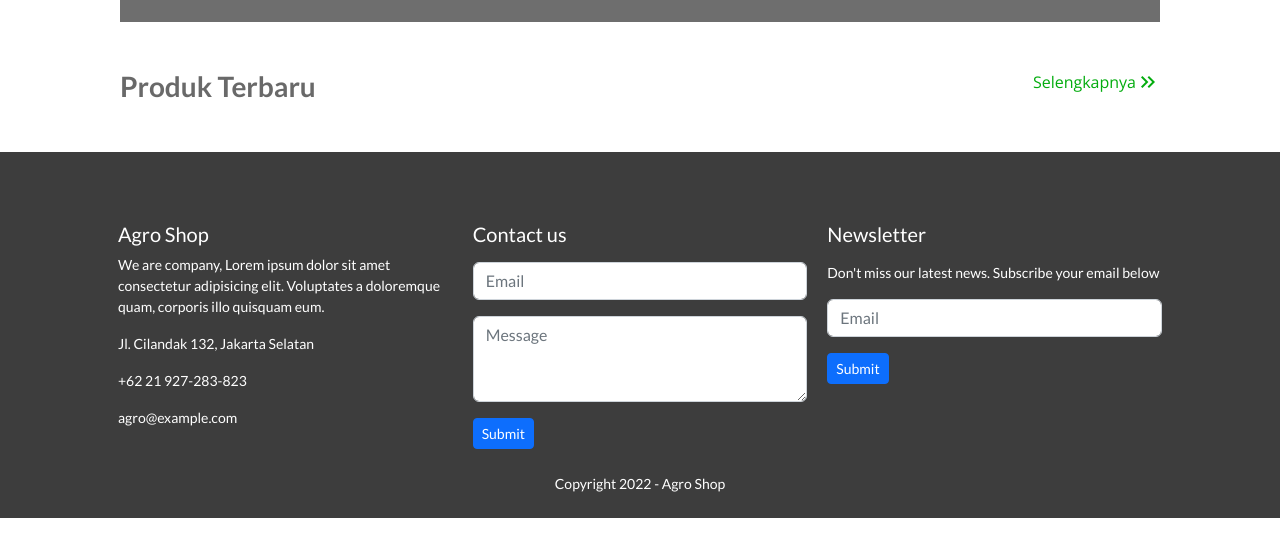
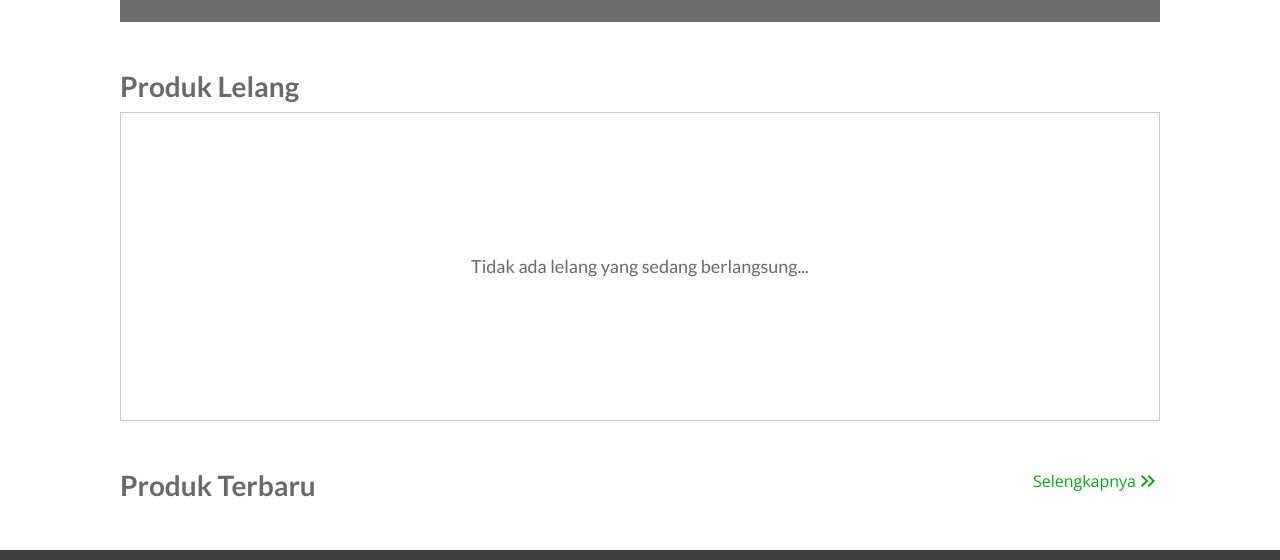
Before and after one commit to anshacerbia2/h8-final-project-client, a React (Create React App) app: page / in a window 1280 px wide. Shown: the part 861-1421 px from the top of the page. Before the commit the page ends 1379 px from the top, so only its background shows below. Built offline with nearby package versions, Linux system fonts and the light colour scheme; no server answers; grey boxes are pictures that could not be loaded.

Commit message:
home lelang card

```diff
--- a/src/pages/HomePage.js
+++ b/src/pages/HomePage.js
@@ -2,7 +2,7 @@ import "../css/home.css";
 import { useEffect } from "react";
 import { useDispatch, useSelector } from "react-redux";
 import { useNavigate } from "react-router-dom";
-import { fetchLatestProducts } from "../store/actions";
+import { fetchAuctions, fetchLatestProducts } from "../store/actions";
 import CardAuction from "../components/CardAuction";
 import CardProduct from "../components/CardProduct";
 import { Link } from "react-router-dom";
@@ -11,9 +11,11 @@ export default function HomePage() {
   const dispatch = useDispatch();
   const navigate = useNavigate();
   const { productsLatest } = useSelector((state) => state.productReducer);
+  const { auctions } = useSelector((state) => state.globalReducer);
 
   useEffect(() => {
     dispatch(fetchLatestProducts())
+    dispatch(fetchAuctions())
   }, []);
 
   return (
@@ -145,6 +147,28 @@ export default function HomePage() {
         {/* Section Lelang */}
         <div className="row">
           <div className="col">
+            <h3 style={{ fontFamily: 'Lato', fontWeight: 700, color: '#696969' }}>Produk Lelang</h3>
+          </div>
+        </div>
+        {
+          auctions.length ?
+            <div className="custom-row-1 mb-5">
+              <CardProduct products={auctions} />
+            </div>
+            :
+            <div
+              className="mb-5"
+              style={{
+                border: '1px solid #ccc',
+                fontFamily: 'Lato',
+                fontSize: 18,
+                padding: 140,
+                textAlign: 'center',
+                color: '#696969'
+              }}>Tidak ada lelang yang sedang berlangsung...</div>
+        }
+        <div className="row">
+          <div className="col">
             <h3 style={{ fontFamily: 'Lato', fontWeight: 700, color: '#696969' }}>Produk Terbaru</h3>
           </div>
           <div
--- a/src/store/actions/index.js
+++ b/src/store/actions/index.js
@@ -291,6 +291,28 @@ export function fetchAuctionCarts() {
       .then((data) => {
         dispatch({
           type: "auctionCarts/fetchSuccess",
+          payload: data,
+        });
+      });
+  };
+}
+
+export function fetchAuctions() {
+  const access_token = localStorage.getItem("access_token");
+  return (dispatch, getState) => {
+    return fetch(`${baseUrl}/auctions`, {
+      method: "GET",
+      headers: {
+        "Content-Type": "application/json",
+        access_token,
+      },
+    })
+      .then((response) => {
+        return response.json();
+      })
+      .then((data) => {
+        dispatch({
+          type: "auctions/fetchSuccess",
           payload: data,
         });
       });
--- a/src/store/reducers/globalReducer.js
+++ b/src/store/reducers/globalReducer.js
@@ -6,6 +6,7 @@ const initialstate = {
   cities: [],
   carts: [],
   auctionCarts: [],
+  auctions: [],
   isLoading: false,
   isLoadingSubmit: false,
   isLogin: false,
@@ -17,6 +18,11 @@ export default function userReducer(state = initialstate, action) {
       return {
         ...state,
         histories: action.payload
+      }
+    case 'auctions/fetchSuccess':
+      return {
+        ...state,
+        auctions: action.payload
       }
     case 'user/userSuccess':
       return {
```
